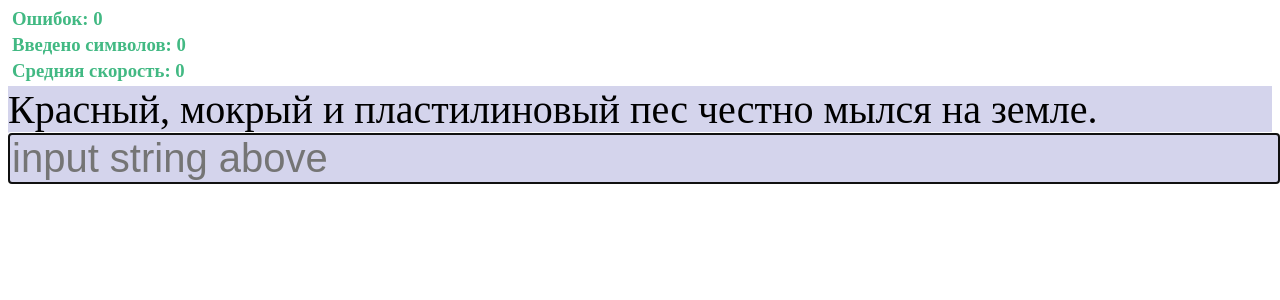
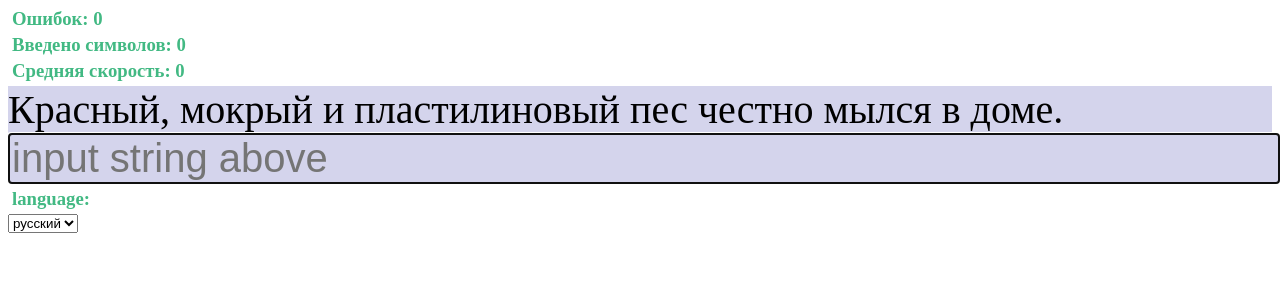
Before and after one commit to SergiyShest/KlavaVue, a Vue app: page / in a window 1280 px wide. Shown: the top 300 px of the page. Built offline with nearby package versions, Linux system fonts and the light colour scheme.

Commit message:
incomplete translation and repetition of words

```diff
--- a/src/components/TextCreation.js
+++ b/src/components/TextCreation.js
@@ -1,74 +1,97 @@
-var Nouns=["крокодил","чувак","чайник","пирдедус","задачонок","дибилыч","петух","пес"];
-var Adjectives=["красный","мокрый","влюбленный","пластилиновый","умный","сумашедший"];
-var AddVerbs=["весело","смешно","красиво","честно","глупо","криво","пакостно","злорадно","подло"];
-var Verbs=["мылся","прыгал","пукал","восхищался","насмехался","ругался","бесился","играл","срал"]
-var PlasesIn=["бане","оболочке","луже","яме","доме","машине","самолете","песочнице","хлеву","углу","тубзике","сортире"]
-var PlasesOn=["балконе","крыше","лужайке","марсе","луне","земле","жаре","холоде","столе","скамейке","посту","шкафу"]
-function Word(arr )
-{
-	var ind=	Math.floor( Math.random()*arr.length);
-	return arr[ind];
+var Nouns = ["крокодил", "чувак", "чайник", "пирдедус", "задачонок", "дибилыч", "петух", "пес"];
+var Adjectives = ["красный", "мокрый", "влюбленный", "пластилиновый", "умный", "сумашедший"];
+var AddVerbs = ["весело", "смешно", "красиво", "честно", "глупо", "криво", "пакостно", "злорадно", "подло"];
+var Verbs = ["мылся", "прыгал", "пукал", "восхищался", "насмехался", "ругался", "бесился", "играл", "срал"]
+var PlasesIn = ["бане", "оболочке", "луже", "яме", "доме", "машине", "самолете", "песочнице", "хлеву", "углу", "тубзике", "сортире"]
+var PlasesOn = ["балконе", "крыше", "лужайке", "марсе", "луне", "земле", "жаре", "холоде", "столе", "скамейке", "посту", "шкафу"]
+function Word(arr,exclude) {
+    var ind = Math.floor(Math.random() * arr.length);
+    var word = arr[ind];
+    if (exclude!=null && exclude.includes(word)) {
+        word = Word(arr, exclude);
+    }
+    return word;
+}
+function TRANSLATE(txt, dir = "ru-en") {
+    var request = new XMLHttpRequest();
+    var text = encodeURIComponent(txt);
+    var key = "trnsl.1.1.20190324T133417Z.c2eddb7568471f8d.219fc4005536b04ae17e029f51e3438ac66e5001";
+    var url = "https://translate.yandex.net/api/v1.5/tr.json/translate?key=" + key + "&text=" + text + "&lang=" + dir + "&format=plain&options=1"
+    request.open('GET', url, false);
+    request.send();
+    console.log(request.response);
+    if (request.status >= 200 && request.status < 400) {
+        console.log(request);
+        var data = JSON.parse(request.responseText);
+        return data.text;
+    }
+};
+
+
+
+function GetSentation1() {
+
+    var adjective1 = Word(Adjectives);
+    var s =
+        adjective1 + ' и ' +
+        Word(Adjectives, new Array()[ adjective1]) + ' ' +
+        Word(Nouns) + ' ' +
+        Word(AddVerbs) + ' ' +
+        Word(Verbs);
+
+    return s + AddPlace() + '.';
+}
+function GetSentation2() {
+    var ind = Math.floor(Math.random() * 2);
+    var s =
+        Word(Adjectives) + ' и ' +
+        Word(Adjectives) + ' ' +
+        Word(Nouns) + ' ' +
+        Word(AddVerbs) + ' ' +
+        Word(Verbs);
+
+    return s + AddPlace() + '.';
 }
 
-function GetSentation1()
-{
+function GetSentation3() {
 
-	var s=
-	Word(Adjectives)+' и '+
-	Word(Adjectives)+' '+
-	Word(Nouns) +' '+
-	Word(AddVerbs) +' '+
-	Word(Verbs)+' в '+
-	Word(PlasesIn)+'.';
-
-	return s;
+    var s =
+        Word(Adjectives) + ', ' + Word(Adjectives) + ' и ' + Word(Adjectives) + ' ' +
+        Word(Nouns) + ' ' +
+        Word(AddVerbs) + ' ' +
+        Word(Verbs);
+    return s + AddPlace() + '.';
 }
-function GetSentation2()
-{
-
-    var s=
-	Word(Adjectives)+' и '+
-	Word(Adjectives)+' '+
-	Word(Nouns) +' '+
-	Word(AddVerbs) +' '+
-	Word(Verbs)+' на '+
-	Word(PlasesOn)+'.';
-
-    return s;
-}
-function GetSentation3()
-{
-
-    var s=
-	Word(Adjectives)+ ', '+	Word(Adjectives)+' и '+	Word(Adjectives)+' '+
-	Word(Nouns) +' '+
-	Word(AddVerbs) +' '+
-	Word(Verbs)+' на '+
-	Word(PlasesOn)+'.';
-    return s;
+//place and preposition (in or on)
+function AddPlace() {
+    var ind = Math.floor(Math.random() * 2);
+    if (ind == 0) { return ' на ' + Word(PlasesOn); }
+    else { return ' в ' + Word(PlasesIn); }
 }
 
-function GetSentation()
-{
-    var sentence= GetSentation3();
-    var  sentType =  Math.floor( Math.random()*5);//
-    if(sentType==0)sentence=GetSentation1();
-    if(sentType==1)sentence=GetSentation2();
-    if(sentType==3)sentence=GetSentation3();
-    var sentence=sentence[0].toUpperCase()+sentence.substr(1,sentence.length);
+function GetSentation() {
+    var sentence = GetSentation3();
+    var sentType = Math.floor(Math.random() * 5);//
+    if (sentType == 0) sentence = GetSentation1();
+    if (sentType == 1) sentence = GetSentation2();
+    if (sentType == 3) sentence = GetSentation3();
+    var sentence = sentence[0].toUpperCase() + sentence.substr(1, sentence.length);
     return sentence;
 }
 
-function KvasiText ()
-{
-	var arr= new Array();
-	for(var i=0;i<3;i++)
-	{
-		arr[i]=GetSentation();
-	}
-	return arr;
+function KvasiText(count, lang) {
+    var arr = new Array();
+    for (var i = 0; i < count; i++) {
+        arr[i] = GetSentation();
+    }
+    if (lang == 'en') {
+        for (var i = 0; i < count; i++) {
+            arr[i] = TRANSLATE(arr[i]);
+        }
+    }
+    return arr;
 }
 
-export function  GetKvasiText() {
-	return  KvasiText() ;
+export function GetKvasiText(count, lang) {
+    return KvasiText(count, lang);
 }
--- a/src/components/klava.vue
+++ b/src/components/klava.vue
@@ -9,6 +9,9 @@
         <input class="inputStr" type="text" v-model="inputedString" autofocus
        v-bind:placeholder="placeholder"
         align="left" />
+        <br/>
+        <setting v-on:langChanged="changeLang($event)" />
+
     </div>
 </template>
 <script>
@@ -16,11 +19,12 @@
     import { GetKvasiText } from "./TextCreation.js";
     import watcher from "./watcher.vue";
     import klavaInp from "./klavaInp.vue";
+    import setting from "./setting.vue";
 
     export default {
         name: "Klava",
         components: {
-            klavaInp, watcher
+            klavaInp, watcher,setting
         },
         props: {
 
@@ -34,11 +38,17 @@
                 inputedCharCount: 0,
                 inputedString: '',
                 errorCount: 0,
-                currStrIndex: 0
+                currStrIndex: 0,
+                sentationCount: 3,
+                lang:'ru',
+                avaiableLang:['ru','en']
             };
         },
         methods: {
-
+            changeLang: function (e) {
+                this.lang = e;
+                this.AllExample = GetKvasiText(this.sentationCount, this.lang);
+            },
             nextStr: function () {//
                 this.inputedString = '';
                 if (this.currStrIndex < this.AllExample.length-1) {
@@ -47,7 +57,7 @@
                 else
                 {
                     this.placeholder = 'press enter for continue';
-                    this.AllExample =   GetKvasiText();
+                    this.AllExample = GetKvasiText(this.sentationCount, this.lang);
                 }
             }
         },
@@ -56,7 +66,7 @@
 
         },
         beforeMount() {
-            this.AllExample = GetKvasiText();
+            this.AllExample = GetKvasiText(this.sentationCount, this.lang);
         }
 
     }
--- /dev/null
+++ b/src/components/setting.vue
@@ -0,0 +1,56 @@
+<template>
+    <div class="setting">
+        <h3>language: </h3>
+        <select v-model="selectedLang" >
+
+            <option selected >русский</option>
+            <option>english</option>
+</select>
+    </div>
+</template>
+<script>
+    export default {
+        name: "setting",
+        props: {
+
+        },
+        data() {
+            return {
+                selectedLang: 'русский'
+            }
+        }
+        , watch: {
+            selectedLang: function (newVal) {
+              var  val = 'en';
+                if (newVal == 'русский')val='ru'
+
+                this.$emit('langChanged', val);
+            }
+        }
+    };
+</script>
+<!-- Add "scoped" attribute to limit CSS to this component only -->
+<style scoped>
+
+    h3 {
+        margin: 4px;
+    }
+
+    ul {
+        list-style-type: none;
+        padding: 0;
+    }
+
+    li {
+        display: inline-block;
+        margin: 0 10px;
+    }
+
+    .setting {
+        border: 2px;
+        border-radius: 2;
+        border-width: 2px;
+        color: #42b983;
+        text-align: left;
+    }
+</style>
```
